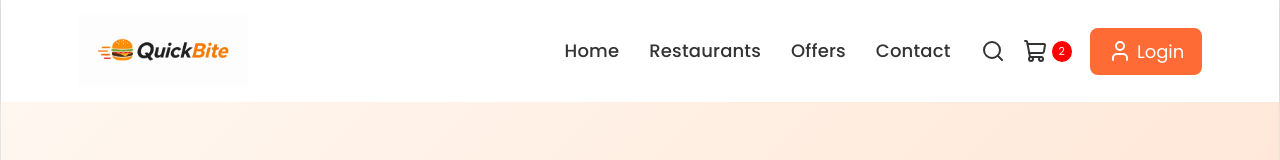
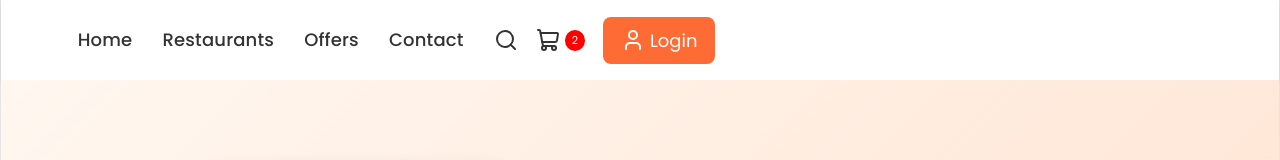
Before and after one commit to adityamulik225/QuickBite-Online-Food-Ordering-Platform, a React (Vite) app in the folder Client/: page / in a window 1280 px wide. Shown: the top 160 px of the page. Built offline with nearby package versions, Linux system fonts and the light colour scheme.

Commit message:
add Home Page

```diff
--- a/Client/src/components/Navbar.jsx
+++ b/Client/src/components/Navbar.jsx
@@ -1,5 +1,5 @@
 import './Navbar.css'
-import logo from "../assets/logo.png";
+// import logo from "../assets/logo.png";
 import { Search, ShoppingCart, User } from "lucide-react";
 
 
@@ -7,9 +7,9 @@ import { Search, ShoppingCart, User } from "lucide-react";
 function NavBar() {
   return (
     <nav className="  Navbar">
-      <div className="logo">
+      { /*<div className="logo">
         <img src={logo} alt="QuickBite logo" />
-      </div>
+      </div>}*/ }
 
       <ul className=" listofitems">
         <li>
```
